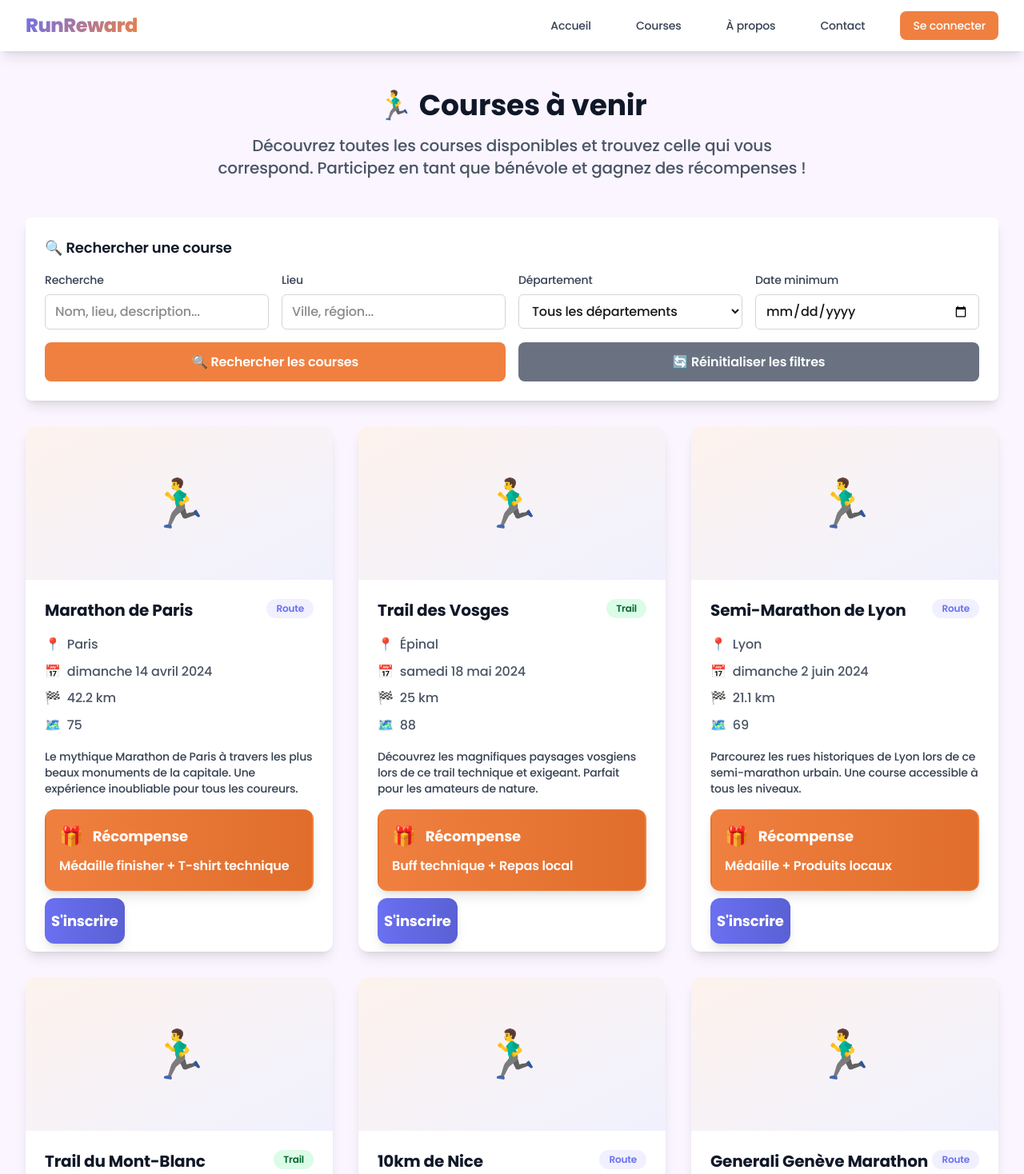
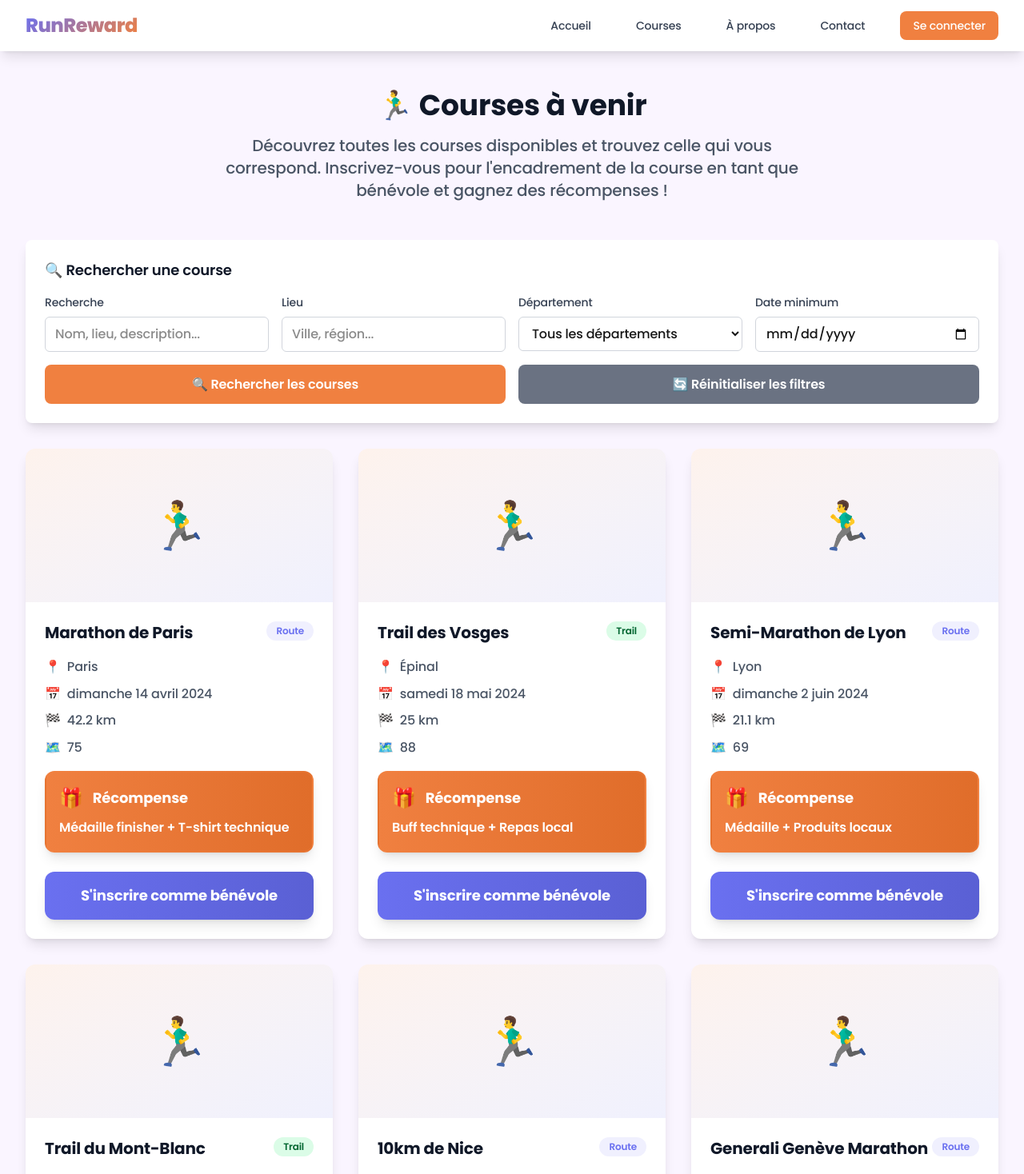
Before and after one commit to capucinewyseur/runreward-website, a Next.js app: page /courses in a window 1280 px wide. Shown: the top 1468 px of the page at 80% size. Built offline with nearby package versions, Linux system fonts and the light colour scheme.

Commit message:
Améliorations UX: masquer description par défaut, clarifier rôle d'encadrement, textes plus conviviaux

```diff
--- a/src/app/courses/page.tsx
+++ b/src/app/courses/page.tsx
@@ -10,6 +10,7 @@ export default function CoursesPage() {
   const [dateFilter, setDateFilter] = useState('');
   const [departmentFilter, setDepartmentFilter] = useState('');
   const [isSearching, setIsSearching] = useState(false);
+  const [expandedDescriptions, setExpandedDescriptions] = useState<Set<number>>(new Set());
 
   useEffect(() => {
     // Charger les courses depuis la base de données
@@ -60,6 +61,18 @@ export default function CoursesPage() {
     setRaces(courseDB.getAllCourses());
   };
 
+  const toggleDescription = (raceId: number) => {
+    setExpandedDescriptions(prev => {
+      const newSet = new Set(prev);
+      if (newSet.has(raceId)) {
+        newSet.delete(raceId);
+      } else {
+        newSet.add(raceId);
+      }
+      return newSet;
+    });
+  };
+
   // Obtenir la liste unique des départements
   const departments = [...new Set(courseDB.getAllCourses().map(race => race.department))].sort();
 
@@ -83,7 +96,7 @@ export default function CoursesPage() {
           </h1>
           <p className="text-xl text-gray-600 max-w-3xl mx-auto">
             Découvrez toutes les courses disponibles et trouvez celle qui vous correspond.
-            Participez en tant que bénévole et gagnez des récompenses !
+            Inscrivez-vous pour l&apos;encadrement de la course en tant que bénévole et gagnez des récompenses !
           </p>
         </div>
 
@@ -209,9 +222,15 @@ export default function CoursesPage() {
                     </p>
                   </div>
 
-                  <p className="text-gray-700 text-sm mb-4 line-clamp-3">
+                  {/* Description - Affichée seulement après clic sur S'inscrire */}
+                  {expandedDescriptions.has(race.id) && (
+                    <div className="mb-4 p-4 bg-blue-50 rounded-lg border border-blue-200">
+                      <h4 className="text-sm font-semibold text-blue-800 mb-2">Description</h4>
+                      <p className="text-gray-700 text-sm leading-relaxed">
                         {race.description}
                       </p>
+                    </div>
+                  )}
 
                   {/* Récompense - Version améliorée */}
                   <div className="bg-gradient-to-r from-[#F08040] to-[#e06d2a] rounded-xl p-4 mb-6 shadow-lg border-2 border-[#F08040]/30">
@@ -224,14 +243,31 @@ export default function CoursesPage() {
                     </p>
                   </div>
 
-                  {/* Bouton d'inscription uniquement */}
+                  {/* Bouton d'inscription */}
                   <div className="w-full">
+                    {!expandedDescriptions.has(race.id) ? (
+                      <button
+                        onClick={() => toggleDescription(race.id)}
+                        className="w-full bg-gradient-to-r from-[#6A70F0] to-[#5a60d4] hover:from-[#5a60d4] hover:to-[#4a50c8] text-white font-bold py-4 px-2 rounded-xl text-center transition-all duration-200 shadow-lg hover:shadow-xl transform hover:-translate-y-1 text-lg"
+                      >
+                        S&apos;inscrire comme bénévole
+                      </button>
+                    ) : (
+                      <div className="space-y-3">
                         <a
                           href={`/auth?raceId=${race.id}`}
-                      className="w-full bg-gradient-to-r from-[#6A70F0] to-[#5a60d4] hover:from-[#5a60d4] hover:to-[#4a50c8] text-white font-bold py-4 px-2 rounded-xl text-center transition-all duration-200 shadow-lg hover:shadow-xl transform hover:-translate-y-1 text-lg"
+                          className="w-full bg-gradient-to-r from-[#6A70F0] to-[#5a60d4] hover:from-[#5a60d4] hover:to-[#4a50c8] text-white font-bold py-4 px-2 rounded-xl text-center transition-all duration-200 shadow-lg hover:shadow-xl transform hover:-translate-y-1 text-lg block"
                         >
-                      S&apos;inscrire
+                          Confirmer l&apos;inscription
                         </a>
+                        <button
+                          onClick={() => toggleDescription(race.id)}
+                          className="w-full bg-gray-500 hover:bg-gray-600 text-white font-medium py-2 px-4 rounded-lg transition-colors text-sm"
+                        >
+                          Masquer la description
+                        </button>
+                      </div>
+                    )}
                   </div>
                 </div>
               </div>
--- a/src/app/inscription/confirmation/page.tsx
+++ b/src/app/inscription/confirmation/page.tsx
@@ -47,7 +47,7 @@ export default function ConfirmationPage() {
     setTimeout(() => {
       // Créer le contenu du document
       const documentContent = `
-INSCRIPTION RUNREWARD - CONFIRMATION
+INSCRIPTION RUNREWARD - CONFIRMATION POUR L'ENCADREMENT
 
 Date d'inscription: ${new Date(userData.inscriptionDate).toLocaleDateString('fr-FR')}
 
@@ -66,11 +66,11 @@ INFORMATIONS COMPLÉMENTAIRES:
 - Sexe: ${userData.gender}
 - Pointure: ${userData.shoeSize}
 
-STATUT: ${userData.status === 'completed' ? 'Inscription validée' : 'En attente'}
+STATUT: ${userData.status === 'completed' ? 'Inscription pour l&apos;encadrement validée' : 'En attente'}
 
 ---
 Ce document a été généré automatiquement par RunReward
-Plateforme de bénévolat pour coureurs récompensés
+Plateforme d'encadrement pour coureurs récompensés
       `;
 
       // Créer et télécharger le fichier
@@ -110,10 +110,10 @@ Plateforme de bénévolat pour coureurs récompensés
             </svg>
           </div>
           <h1 className="text-3xl font-bold text-gray-900 mt-4 mb-2">
-            Merci pour ton inscription ! 🎉
+            Merci pour ton inscription pour l&apos;encadrement ! 🎉
           </h1>
           <p className="text-gray-600 max-w-2xl mx-auto">
-            L&apos;organisateur de la course vous recontactera directement afin de valider votre inscription avec toutes les informations nécessaires.
+            L&apos;organisateur de la course vous recontactera directement afin de valider votre inscription pour l&apos;encadrement avec toutes les informations nécessaires.
           </p>
         </div>
 
@@ -132,8 +132,8 @@ Plateforme de bénévolat pour coureurs récompensés
               <div className="mt-2 text-sm text-blue-700">
                 <ul className="list-disc list-inside space-y-1">
                   <li>Vérifiez votre boîte email pour recevoir un accusé de réception</li>
-                  <li>L&apos;organisateur vous contactera sous peu pour finaliser votre inscription</li>
-                  <li>Préparez-vous à vivre une expérience unique de bénévolat sportif !</li>
+                  <li>L&apos;organisateur vous contactera sous peu pour finaliser votre inscription pour l&apos;encadrement</li>
+                  <li>Préparez-vous à vivre une expérience unique d&apos;encadrement sportif !</li>
                 </ul>
               </div>
             </div>
--- a/src/app/inscription/etape-1/page.tsx
+++ b/src/app/inscription/etape-1/page.tsx
@@ -38,7 +38,7 @@ export default function InscriptionEtape1() {
       <div className="sm:mx-auto sm:w-full sm:max-w-md">
         <div className="text-center">
           <h1 className="text-3xl font-bold text-gray-900 mb-2">
-            Inscription - Étape 1
+            Inscription pour l&apos;encadrement - Étape 1
           </h1>
           <p className="text-gray-600">
             Informations personnelles de base
--- a/src/app/inscription/etape-2/page.tsx
+++ b/src/app/inscription/etape-2/page.tsx
@@ -99,7 +99,7 @@ export default function InscriptionEtape2() {
       <div className="sm:mx-auto sm:w-full sm:max-w-md">
         <div className="text-center">
           <h1 className="text-3xl font-bold text-gray-900 mb-2">
-            Inscription - Étape 2
+            Inscription pour l&apos;encadrement - Étape 2
           </h1>
           <p className="text-gray-600">
             Informations complémentaires
@@ -258,7 +258,7 @@ export default function InscriptionEtape2() {
                     Finalisation...
                   </>
                 ) : (
-                  'Finaliser l\'inscription'
+                  'Finaliser l\'inscription pour l\'encadrement'
                 )}
               </button>
             </div>
--- a/src/app/page.tsx
+++ b/src/app/page.tsx
@@ -12,7 +12,7 @@ export default function Home() {
             </h1>
             <p className="text-xl md:text-2xl text-gray-600 mb-8 max-w-3xl mx-auto">
               La plateforme qui récompense les coureurs pour leur engagement bénévole.
-              Encadrez des courses en tant que bénévole et gagnez des récompenses et réductions sur vos prochains dossards tout en contribuant à la communauté.
+              Encadrez des courses en tant que bénévole et gagnez des récompenses et réductions sur vos prochains dossards tout en passant un moment convivial dans l&apos;ambiance festive de la course.
             </p>
             <div className="flex flex-col sm:flex-row gap-4 justify-center">
               <Link
--- a/src/components/Footer.tsx
+++ b/src/components/Footer.tsx
@@ -14,7 +14,7 @@ export default function Footer() {
             </div>
             <p className="text-gray-300 mb-4 max-w-md">
               La plateforme qui récompense les coureurs pour leur engagement bénévole.
-              Participez à des courses et gagnez des récompenses tout en contribuant à la communauté.
+              Encadrez des courses et gagnez des récompenses tout en vivant l&apos;émotion unique de l&apos;ambiance course.
             </p>
             <div className="flex space-x-4">
               <a href="https://www.instagram.com/run.reward/" target="_blank" rel="noopener noreferrer" className="text-gray-400 hover:text-[#F08040] transition-colors">
```
Also changed, not shown: src/app/course-details/page.tsx (+21 -8 lines). Lines whose indentation alone changed are shown as unchanged.
